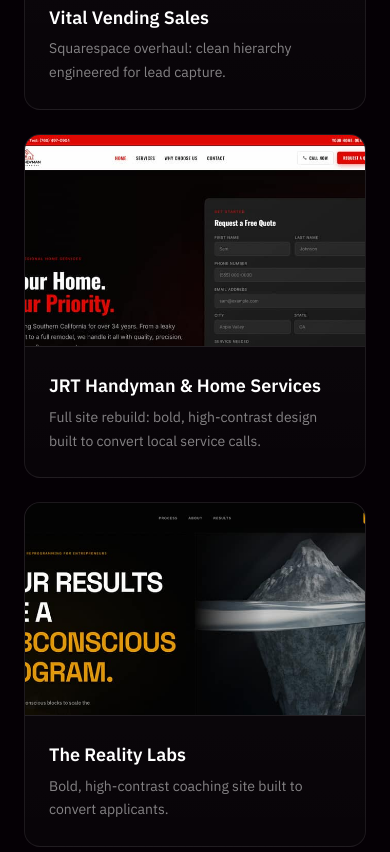
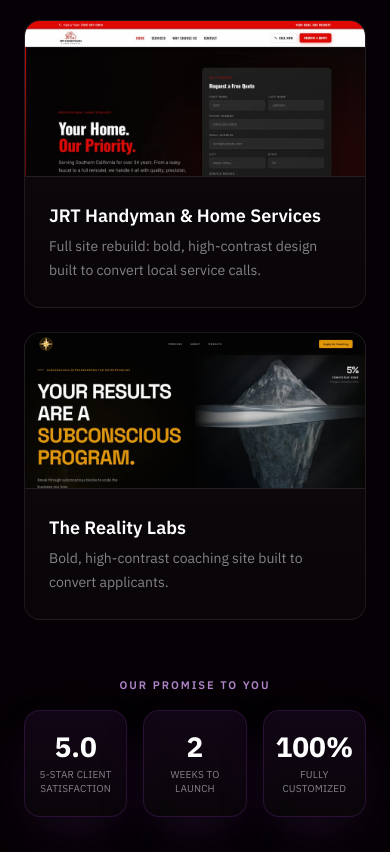
Before and after one commit to chjdombeck/website.ceejaysocial, a plain HTML site: page index.html in a window 390 px wide. Shown: the part 2172-3024 px from the top of the page. Drawn offline with Linux system fonts and the light colour scheme; a script that the page names is missing.

Commit message:
Fix mobile layout: uncropped project screenshots, stats boxes fit on phones
Co-Authored-By: Claude Opus 5.5 <noreply@anthropic.com>

```diff
--- a/index.html
+++ b/index.html
@@ -118,7 +118,7 @@
     <div class="grid md:grid-cols-2 gap-6">
       <!-- CannonBelles Card -->
       <a href="https://cannonbelles.com/" target="_blank" rel="noopener noreferrer" class="card rounded-2xl overflow-hidden block group">
-        <div class="aspect-[16/10] overflow-hidden border-b border-white/10">
+        <div class="shot-frame overflow-hidden border-b border-white/10">
           <img src="cannonbellesclient.jpg" alt="CannonBelles website redesign" loading="lazy" decoding="async" class="w-full h-full object-cover object-top transition-transform duration-300 group-hover:scale-105" />
         </div>
         <div class="p-6">
@@ -129,7 +129,7 @@
 
       <!-- VVS Card -->
       <a href="https://www.vitalvendingsales.com/" target="_blank" rel="noopener noreferrer" class="card rounded-2xl overflow-hidden block group">
-        <div class="aspect-[16/10] overflow-hidden border-b border-white/10">
+        <div class="shot-frame overflow-hidden border-b border-white/10">
           <img src="vvsclient.jpg" alt="Vital Vending Sales website redesign" loading="lazy" decoding="async" class="w-full h-full object-cover object-top transition-transform duration-300 group-hover:scale-105" />
         </div>
         <div class="p-6">
@@ -140,7 +140,7 @@
 
       <!-- JRT Card -->
       <a href="https://www.jrthandyman.com/" target="_blank" rel="noopener noreferrer" class="card rounded-2xl overflow-hidden block group">
-        <div class="aspect-[16/10] overflow-hidden border-b border-white/10">
+        <div class="shot-frame overflow-hidden border-b border-white/10">
           <img src="jrsclient.jpg" alt="JRT Handyman website redesign" loading="lazy" decoding="async" class="w-full h-full object-cover object-top transition-transform duration-300 group-hover:scale-105" />
         </div>
         <div class="p-6">
@@ -151,7 +151,7 @@
 
       <!-- TRL Card -->
       <a href="https://www.therealitylabs.com/" target="_blank" rel="noopener noreferrer" class="card rounded-2xl overflow-hidden block group">
-        <div class="aspect-[16/10] overflow-hidden border-b border-white/10">
+        <div class="shot-frame overflow-hidden border-b border-white/10">
           <img src="trlExample.jpg" alt="The Reality Labs website redesign" loading="lazy" decoding="async" class="w-full h-full object-cover object-top transition-transform duration-300 group-hover:scale-105" />
         </div>
         <div class="p-6">
@@ -164,17 +164,17 @@
     <!-- Stats bar -->
     <p class="eyebrow text-center mt-14 mb-4">Our Promise To You</p>
     <div class="grid grid-cols-3 gap-4 max-w-2xl mx-auto">
-      <div class="card-elevated rounded-2xl p-6 text-center">
-        <p class="text-3xl md:text-4xl font-extrabold stat-num text-white">5.0</p>
-        <p class="text-white/50 text-xs mt-1 uppercase tracking-wide">5-Star Client Satisfaction</p>
+      <div class="card-elevated rounded-2xl stat-card text-center">
+        <p class="font-extrabold stat-num text-white">5.0</p>
+        <p class="text-white/50 mt-1 uppercase stat-label">5-Star Client Satisfaction</p>
       </div>
-      <div class="card-elevated rounded-2xl p-6 text-center">
-        <p class="text-3xl md:text-4xl font-extrabold stat-num text-white">2</p>
-        <p class="text-white/50 text-xs mt-1 uppercase tracking-wide">Weeks to Launch</p>
+      <div class="card-elevated rounded-2xl stat-card text-center">
+        <p class="font-extrabold stat-num text-white">2</p>
+        <p class="text-white/50 mt-1 uppercase stat-label">Weeks to Launch</p>
       </div>
-      <div class="card-elevated rounded-2xl p-6 text-center">
-        <p class="text-3xl md:text-4xl font-extrabold stat-num text-white">100%</p>
-        <p class="text-white/50 text-xs mt-1 uppercase tracking-wide">Fully Customized</p>
+      <div class="card-elevated rounded-2xl stat-card text-center">
+        <p class="font-extrabold stat-num text-white">100%</p>
+        <p class="text-white/50 mt-1 uppercase stat-label">Fully Customized</p>
       </div>
     </div>
   </div>
```
Also changed, not shown: styles.css.
